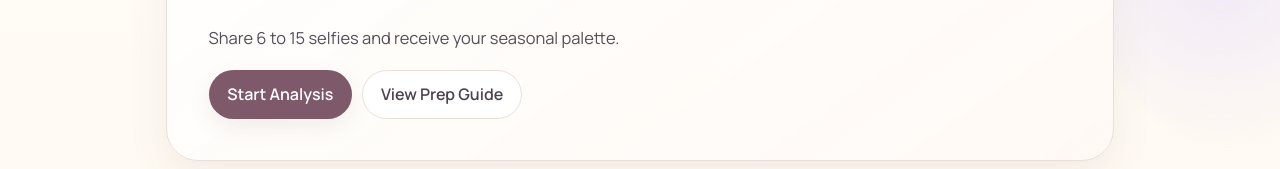
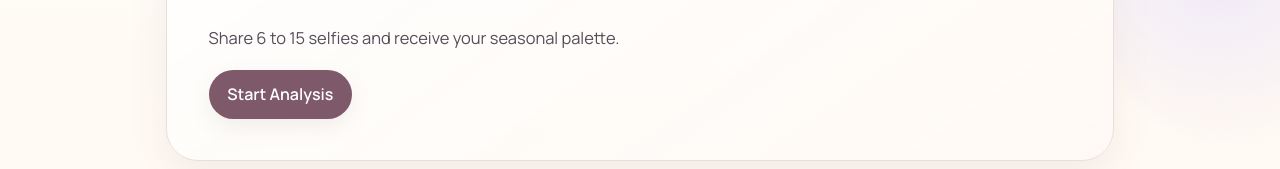
Before and after one commit to cmh32/color-analysis, a Next.js app in the folder apps/web/: page / in a window 1280 px wide. Shown: the part 220-389 px from the top of the page. Built offline with nearby package versions, Linux system fonts and the light colour scheme.

Commit message:
Remove View Prep Guide button from home page

```diff
--- a/apps/web/app/page.tsx
+++ b/apps/web/app/page.tsx
@@ -21,9 +21,6 @@ export default function HomePage() {
           <Link href="/analyze" className="button button-primary">
             Start Analysis
           </Link>
-          <a href="#prep" className="button button-secondary">
-            View Prep Guide
-          </a>
         </div>
       </section>
 
```
